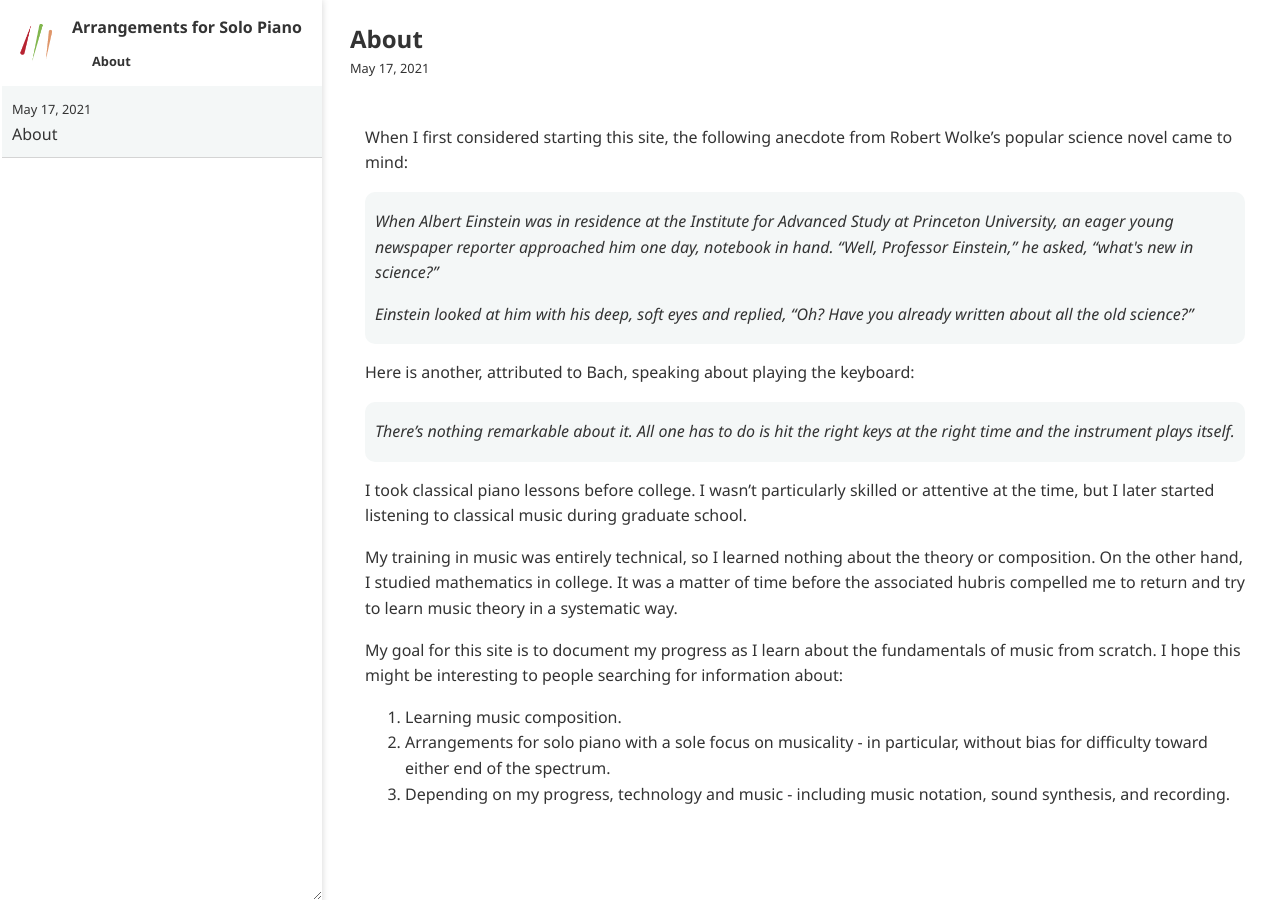
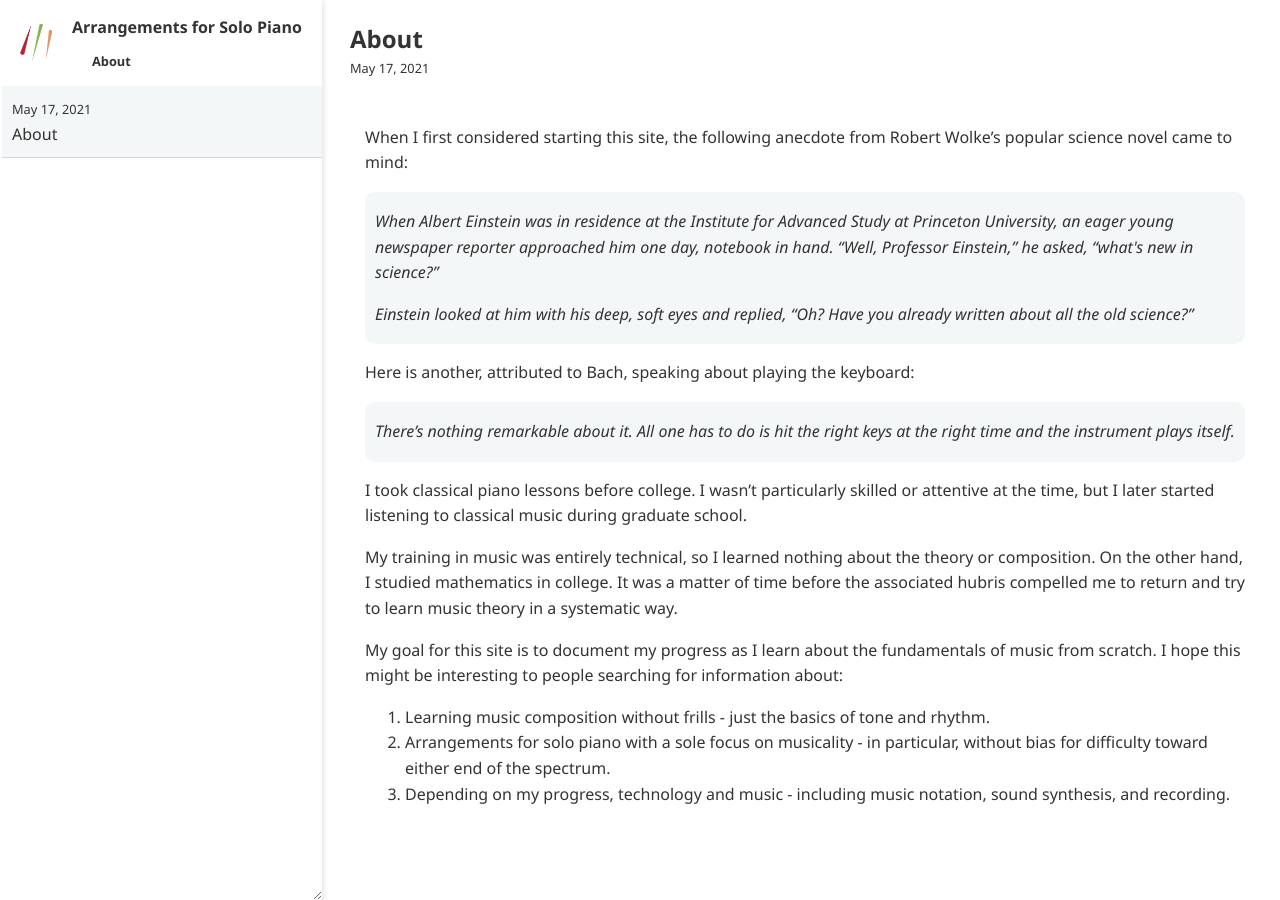
Before and after one commit to ansyblenetwork/arrpiano, a Jekyll site: the page built from _posts/2021-05-17-about.md, in a window 1280 px wide. Built offline with Jekyll 4.4.1, drawn with Linux system fonts in a browser that asks for light colours.

Commit message:
Update 2021-05-17-about.md

```diff
--- a/_posts/2021-05-17-about.md
+++ b/_posts/2021-05-17-about.md
@@ -22,6 +22,6 @@ My training in music was entirely technical, so I learned nothing about the theo
 
 My goal for this site is to document my progress as I learn about the fundamentals of music from scratch. I hope this might be interesting to people searching for information about:
 
-1. Learning music composition.
+1. Learning music composition without frills - just the basics of tone and rhythm.
 2. Arrangements for solo piano with a sole focus on musicality - in particular, without bias for difficulty toward either end of the spectrum.
 3. Depending on my progress, technology and music - including music notation, sound synthesis, and recording.
```
